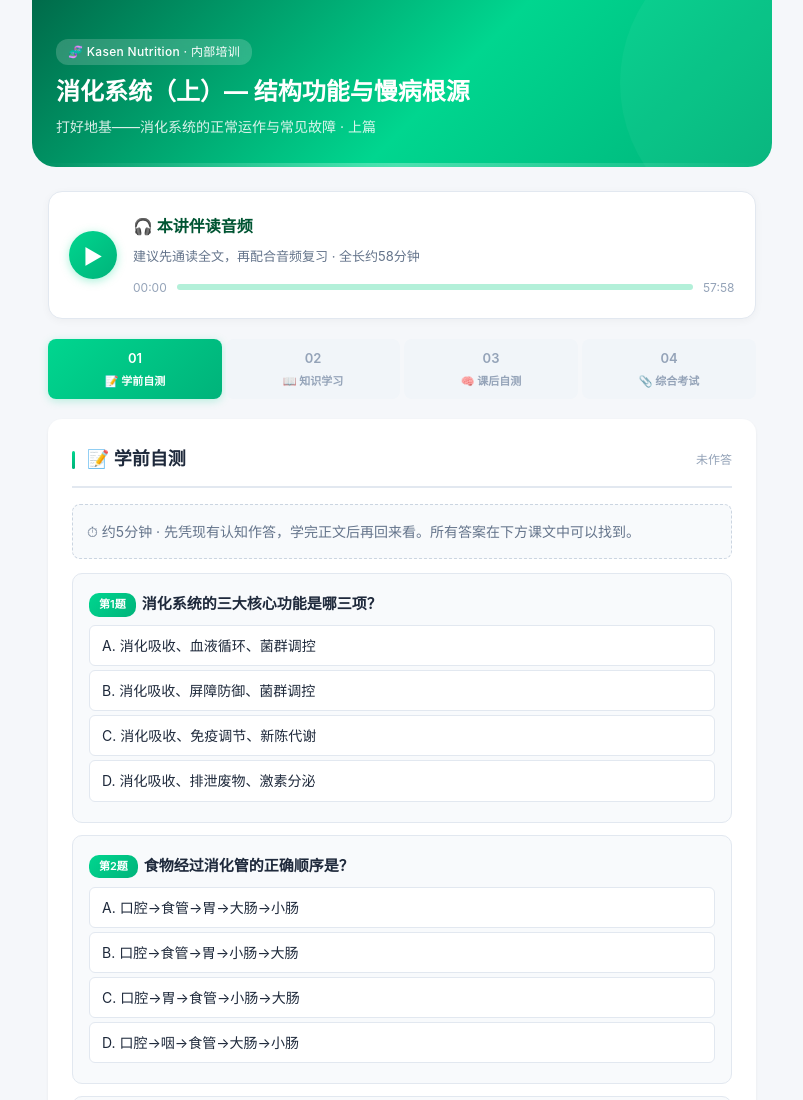
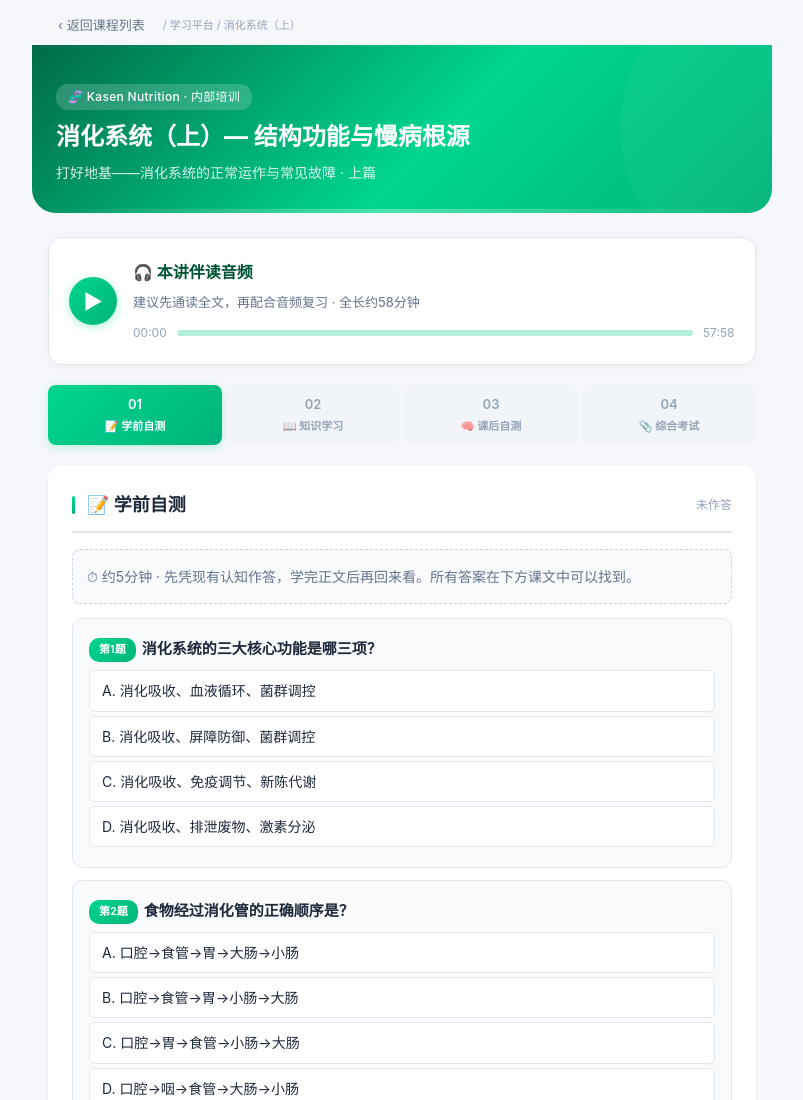
Before and after one commit to 18602653289-kasen/kasen-nutrition-training, a plain HTML site: page 内部培训/01-消化系统专题/消化系统（上）— 结构功能与慢病根源.html in a window 1280 px wide. Shown: the top 1100 px of the page, without its empty margins (238-1041 px from the left). Drawn offline with Linux system fonts and the light colour scheme.

Commit message:
Add back navigation to all pages

```diff
--- a/内部培训/01-消化系统专题/消化系统（上）— 结构功能与慢病根源.html
+++ b/内部培训/01-消化系统专题/消化系统（上）— 结构功能与慢病根源.html
@@ -91,6 +91,13 @@
   /* ===== Footer ===== */
   .footer{text-align:center;color:#94a3b8;font-size:12px;margin-top:32px;padding-top:20px;border-top:1px solid #e2e8f0}
   .footer strong{color:#00d68f}
+  /* ===== Top Navigation Bar ===== */
+  .top-nav{display:flex;align-items:center;gap:8px;padding:10px 0 4px;margin-bottom:0}
+  .top-nav .back-link{display:inline-flex;align-items:center;gap:4px;color:#64748b;font-size:13px;text-decoration:none;padding:4px 10px;border-radius:6px;transition:all .15s}
+  .top-nav .back-link:hover{background:#f1f5f9;color:#00d68f}
+  .top-nav .breadcrumb{font-size:11px;color:#94a3b8}
+  .top-nav .breadcrumb a{color:#94a3b8;text-decoration:none}
+  .top-nav .breadcrumb a:hover{color:#00d68f}
   /* ===== Nav Buttons ===== */
   .nav-btn{display:inline-block;background:linear-gradient(135deg,#00d68f,#00b37a);color:#fff;text-decoration:none;padding:10px 24px;border-radius:8px;font-size:14px;font-weight:600;margin:6px 2px;transition:all .2s;box-shadow:0 2px 8px rgba(0,214,143,.2)}
   .nav-btn:hover{background:linear-gradient(135deg,#00b37a,#009966);transform:translateY(-1px);box-shadow:0 4px 14px rgba(0,214,143,.35)}
@@ -102,6 +109,12 @@
 </head>
 <body>
 <div class="container">
+
+<!-- ==================== TOP NAV ==================== -->
+<div class="top-nav">
+  <a class="back-link" href="https://18602653289-kasen.github.io/kasen-nutrition-training/%E5%AD%A6%E4%B9%A0%E5%B9%B3%E5%8F%B0.html">‹ 返回课程列表</a>
+  <span class="breadcrumb">/ <a href="https://18602653289-kasen.github.io/kasen-nutrition-training/%E5%AD%A6%E4%B9%A0%E5%B9%B3%E5%8F%B0.html">学习平台</a> / 消化系统（上）</span>
+</div>
 
 <!-- ==================== HEADER ==================== -->
 <div class="header">
```
Also changed, not shown: 3 other files.
